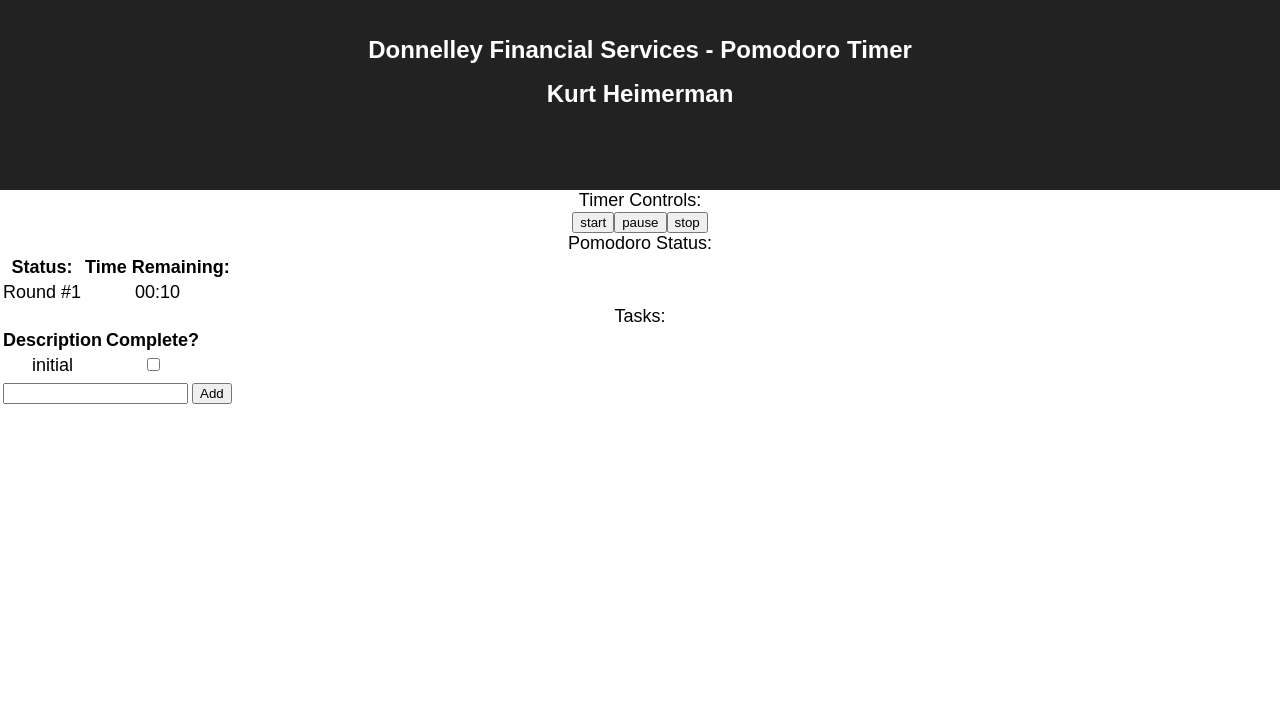
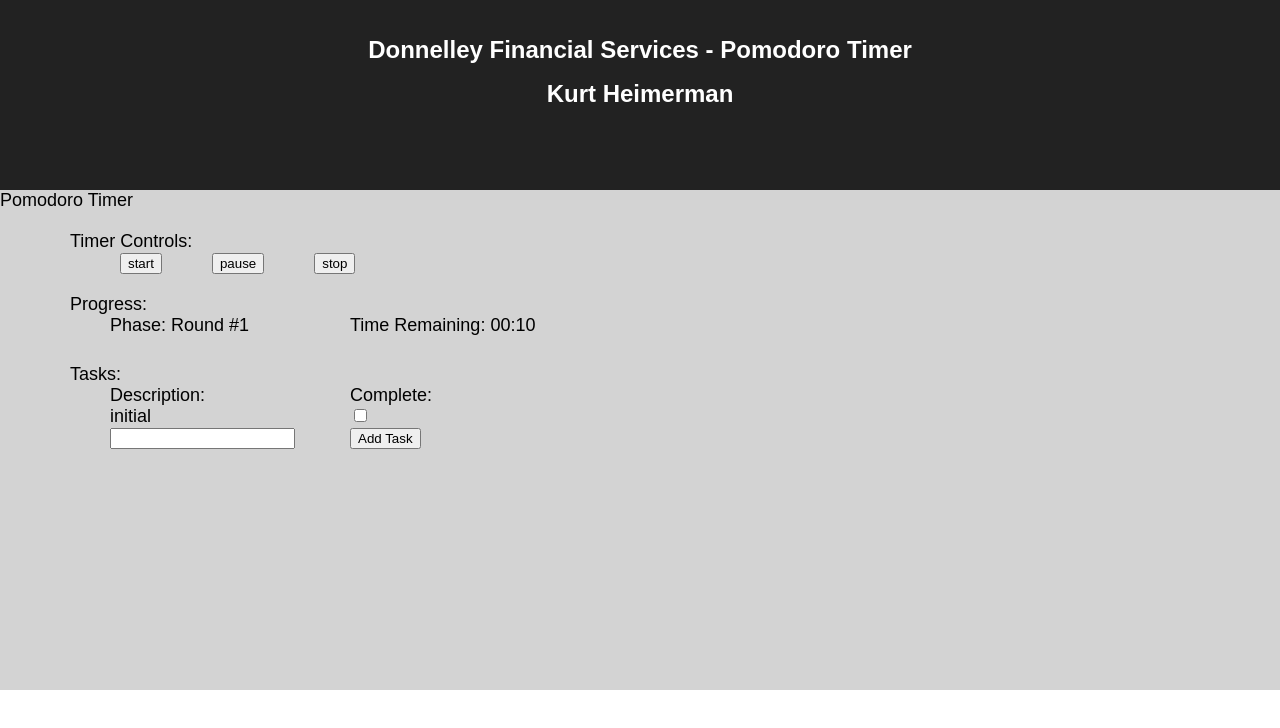
Before and after one commit to kurtGithubOK/DFShomework, a React (Create React App) app: page / in a window 1280 px wide. Shown: the top 728 px of the page. Built offline with nearby package versions, Linux system fonts and the light colour scheme.

Commit message:
Functionality works.  Several tweaks to come.

```diff
--- a/src/App.js
+++ b/src/App.js
@@ -1,8 +1,6 @@
 import React, { Component } from 'react';
 import './App.css';
-import TimerControls from './TimerControls';
-import PomodoroStatus from './PomodoroStatus';
-import Tasks from './Tasks';
+import Pomodoro from './Pomodoro';
 
 class App extends Component {
   render() {
@@ -13,9 +11,7 @@ class App extends Component {
           <h1 className="App-title">Kurt Heimerman</h1>
         </header>
         <div className="App-intro">
-          <TimerControls/>
-          <PomodoroStatus/>
-          <Tasks/>
+          <Pomodoro/>
         </div>
       </div>
     );
--- a/src/Pomodoro/index.js
+++ b/src/Pomodoro/index.js
@@ -0,0 +1,62 @@
+import React, { Component } from 'react';
+import TimerControls from '../TimerControls';
+import PomodoroStatus from '../ProgressTracker';
+import Tasks from '../Tasks';
+
+class Pomodoro extends Component {
+  constructor(props) {
+    super(props);
+    const segmentList = [   // move to compWillMount()?????
+      {label: 'Round #1', duration: (10)},  // * 60
+      {label: 'Break #1', duration: (5)},
+      {label: 'Round #2', duration: (10)},
+      {label: 'Break #2', duration: (5 )},
+      {label: 'Round #3', duration: (10)},
+      {label: 'Break #3', duration: (5 )},
+      {label: 'Round #4', duration: (10)},
+      {label: 'Break #4', duration: (3 )},
+    ];
+    this.state = {
+      segmentList,
+      segmentIndex: 0,
+      segmentTimeRemaining: segmentList[0].duration,
+      segmentLabel: segmentList[0].label,
+      stopTimer: false
+    }
+    this.updateProgress = this.updateProgress.bind(this);
+  }
+
+  updateProgress = () => {
+    const { segmentList, segmentIndex, segmentTimeRemaining } = this.state;
+    if(segmentTimeRemaining - 1 > 0) {
+      this.setState({ segmentTimeRemaining: segmentTimeRemaining - 1 });
+    } else {
+      const newSegmentIndex = segmentIndex + 1;
+      if(newSegmentIndex === segmentList.length) {
+        this.setState( {stopTimer: true });
+      } else {
+        this.setState({
+          segmentIndex: newSegmentIndex,
+          segmentTimeRemaining: segmentList[newSegmentIndex].duration,
+          segmentLabel: segmentList[newSegmentIndex].label
+        });
+      }
+    }
+  }
+
+  render() {
+    const { segmentLabel, segmentTimeRemaining, stopTimer } = this.state;
+    return (
+        <div style={{backgroundColor: 'lightgray', textAlign: 'left', height: '500px'}}>
+          <div>Pomodoro Timer</div>
+          <div style={{marginLeft: '50px', width: '500px', height: '500px'}}>
+            <TimerControls updateProgress={this.updateProgress} stopTimer={stopTimer} />
+            <PomodoroStatus segmentLabel={segmentLabel} segmentTimeRemaining={segmentTimeRemaining}/>
+            <Tasks/>
+          </div>
+        </div>
+    );
+  }
+}
+
+export default Pomodoro;
--- a/src/PomodoroStatus/index.js
+++ /dev/null
@@ -1,76 +0,0 @@
-import React from 'react';
-
-class PomodoroStatus extends React.Component {
-
-  constructor(props) {
-    super(props);
-    const segmentList = [   // move to compWillMount()?????
-      {label: 'Round #1', duration: (15)},  // * 60
-      {label: 'Break #1', duration: (5)},
-      {label: 'Round #2', duration: (15)},
-      {label: 'Break #2', duration: (5 )},
-      {label: 'Round #3', duration: (15)},
-      {label: 'Break #3', duration: (5 )},
-      {label: 'Round #4', duration: (15)},
-      {label: 'Break #4', duration: (3 )},
-    ];
-    this.state = {
-      segmentIndex: 0,
-      segmentList,
-      segmentTimeRemaining: segmentList[0].duration
-    }
-    setInterval(this.updateProgress, 1000)
-  }
-
-
-
-
-  updateProgress = () => {
-    const { segmentTimeRemaining, segmentIndex, segmentList } = this.state;
-    if(segmentTimeRemaining - 1 > 0) {
-      this.setState({ segmentTimeRemaining: segmentTimeRemaining - 1 });
-    } else {
-      const newSegmentIndex = segmentIndex + 1;
-      if(newSegmentIndex === segmentList.length) {
-        console.log('call strop somehow');
-      } else {
-        this.setState({
-          segmentIndex: newSegmentIndex,
-          segmentTimeRemaining: segmentList[newSegmentIndex].duration
-        });
-      }
-    }
-  }
-
-
-  convertSecondsToMinutesSeconds = (seconds) => {
-    return new Date(seconds * 1000).toISOString().substr(14, 5);
-  }
-
-  render() {
-    console.log('index', this.state.segmentIndex, 'segmentTimeRemaining', this.state.segmentTimeRemaining)
-    const {segmentList, segmentIndex, segmentTimeRemaining} = this.state;
-    const currentSegment = segmentList[segmentIndex];
-    return (
-      <div>
-        <div>Pomodoro Status:</div>
-        <table>
-          <thead>
-          <tr>
-            <th>Status:</th><th>Time Remaining:</th>
-          </tr>
-          </thead>
-          <tbody>
-          <tr>
-            <td>{currentSegment.label}</td><td>{this.convertSecondsToMinutesSeconds(segmentTimeRemaining)}</td>
-          </tr>
-          </tbody>
-        </table>
-      </div>
-    );
-  }
-
-}
-
-
-export default PomodoroStatus;
--- /dev/null
+++ b/src/ProgressTracker/index.js
@@ -0,0 +1,59 @@
+import React from 'react';
+
+class ProgressTracker extends React.Component {
+
+//   constructor(props) {
+//     super(props);
+//     const segmentList = [   // move to compWillMount()?????
+//       {label: 'Round #1', duration: (15)},  // * 60
+//       {label: 'Break #1', duration: (5)},
+//       {label: 'Round #2', duration: (15)},
+//       {label: 'Break #2', duration: (5 )},
+//       {label: 'Round #3', duration: (15)},
+//       {label: 'Break #3', duration: (5 )},
+//       {label: 'Round #4', duration: (15)},
+//       {label: 'Break #4', duration: (3 )},
+//     ];
+//     this.state = {
+//       segmentList,
+//       segmentIndex: 0,
+//       segmentTimeRemaining: segmentList[0].duration
+//     }
+// //    setInterval(this.updateProgress, 1000)
+//   }
+//
+//   updateProgress = () => {
+//     const { segmentList, segmentIndex, segmentTimeRemaining } = this.state;
+//     if(segmentTimeRemaining - 1 > 0) {
+//       this.setState({ segmentTimeRemaining: segmentTimeRemaining - 1 });
+//     } else {
+//       const newSegmentIndex = segmentIndex + 1;
+//       if(newSegmentIndex === segmentList.length) {
+//         console.log('call strop somehow');
+//       } else {
+//         this.setState({
+//           segmentIndex: newSegmentIndex,
+//           segmentTimeRemaining: segmentList[newSegmentIndex].duration
+//         });
+//       }
+//     }
+//   }
+
+
+  convertSecondsToMinutesSeconds = (seconds) => {
+    return new Date(seconds * 1000).toISOString().substr(14, 5);
+  }
+
+  render(props) {
+    const {segmentLabel, segmentTimeRemaining} = this.props;
+    return (
+      <div style={{marginLeft: '20px', marginTop: '20px', height: '50px'}}>
+        <div>Progress:</div>
+        <div style={{marginLeft: '40px', width: '50%', float: 'left'}}>Phase: {segmentLabel}</div>
+        <div style={{width: '40%', float: 'left'}}>Time Remaining: {this.convertSecondsToMinutesSeconds(segmentTimeRemaining)}</div>
+      </div>
+    );
+  }
+}
+
+export default ProgressTracker;
--- a/src/Tasks/index.js
+++ b/src/Tasks/index.js
@@ -33,17 +33,31 @@ class Tasks extends React.Component {
   }
 
   render() {
-    const { tasks } = this.state;
+    const { tasks, newTaskDescription } = this.state;
     return (
-        <div>
-          <div>Tasks:</div>
-          <table>
-            <thead>
-            <tr>
-              <th>Description</th><th>Complete?</th>
-            </tr>
-            </thead>
-            <tbody>
+      <div style={{marginLeft: '20px', marginTop: '20px', height: '250px'}}>
+        <div>Tasks:</div>
+        <div style={{marginLeft: '40px', width: '50%', float: 'left'}}>Description:</div><div style={{width: '40%', float: 'left'}}>Complete:</div>
+
+        {
+          tasks.map( (task, i) =>
+              <div key={i}>
+                <div style={{marginLeft: '40px', width: '50%', float: 'left'}}>{task.description}</div>
+                <div style={{width: '40%', float: 'left'}}><input id={i} type="checkbox" onClick={this.checkboxClicked}/></div>
+              </div>
+          )
+        }
+
+        <div style={{marginLeft: '40px', width: '50%', float: 'left'}}><input type="text" value={newTaskDescription} onChange={this.newTaskTextChanged}/></div>
+        <div style={{width: '40%', float: 'left'}}><input type="button" value="Add Task" onClick={this.addTaskButtonClicked}/></div>
+      </div>
+
+    );
+  }
+}
+
+export default Tasks;
+/*
             {
               tasks.map( (task, i) =>
                <tr key={i}>
@@ -52,20 +66,7 @@ class Tasks extends React.Component {
                </tr>
               )
             }
-            </tbody>
-          </table>
-
-          <table>
-            <tbody>
-            <tr>
               <td><input type="text" value={this.state.newTaskDescription} onChange={this.newTaskTextChanged}/></td>
               <td><input type="button" value="Add" onClick={this.addTaskButtonClicked}/></td>
-            </tr>
-            </tbody>
-          </table>
-        </div>
-    );
-  }
-}
 
-export default Tasks;
+ */
--- a/src/TimerControls/index.js
+++ b/src/TimerControls/index.js
@@ -7,6 +7,7 @@ class TimerControls extends React.Component {
       elapsedTime: 0,
       timer: null
     }
+    this.stopClicked = this.stopClicked.bind(this);
   }
 
   startClicked = () => {
@@ -31,11 +32,17 @@ class TimerControls extends React.Component {
   stopClicked = () => {
     console.log('Stop clicked!');
     const { timer } = this.state;
-    clearTimeout(timer)
-    this.setState({
-      timer: null,
-      elapsedTime: 0
-    });
+    clearTimeout(timer);
+
+    const { stopTimer } = this.props;
+    if(!stopTimer) {
+      this.setState({
+        timer: null,
+        elapsedTime: 0
+      });
+    } else {
+      alert("Pomodoro timer has expired.")
+    }
   }
 
   // scheduleNextTimeout = () => {
@@ -44,21 +51,27 @@ class TimerControls extends React.Component {
   //   console.log('in sNT, just setstate')
   // }
 
-  incrementElapsedTime = () => {
-    const elapsedTime = this.state.elapsedTime + 1;
+  incrementElapsedTime = (props) => {
+    const { updateProgress } = this.props;
+//    const elapsedTime = this.state.elapsedTime + 1;
     const timer = setTimeout(this.incrementElapsedTime, 1000);
-    this.setState({ elapsedTime, timer });
+//    this.setState({ elapsedTime, timer });
+    this.setState({ timer });
+    updateProgress();
 //    this.scheduleNextTimeout();
   }
 
-  render() {
-    console.log('elapsedTime:', this.state.elapsedTime)
+  render( props ) {
+    const { stopTimer } = this.props;
+    if(stopTimer) {
+      this.stopClicked();
+    }
     return (
-      <div>
+      <div style={{marginLeft: '20px', marginTop: '20px'}}>
         <div>Timer Controls:</div>
-        <span><input type="button" value="start" onClick={this.startClicked}></input></span>
-        <span><input type="button" value="pause" onClick={this.incrementElapsedTime}></input></span>
-        <span><input type="button" value="stop" onClick={this.stopClicked}></input></span>
+        <span style={{marginLeft: '50px'}}><input type="button" value="start" onClick={this.startClicked}></input></span>
+        <span style={{marginLeft: '50px'}}><input type="button" value="pause" onClick={this.incrementElapsedTime}></input></span>
+        <span style={{marginLeft: '50px'}}><input type="button" value="stop" onClick={this.stopClicked}></input></span>
       </div>
     );
   }
```
Also changed, not shown: 1 other file (tests, documents, lock files or other folders).
